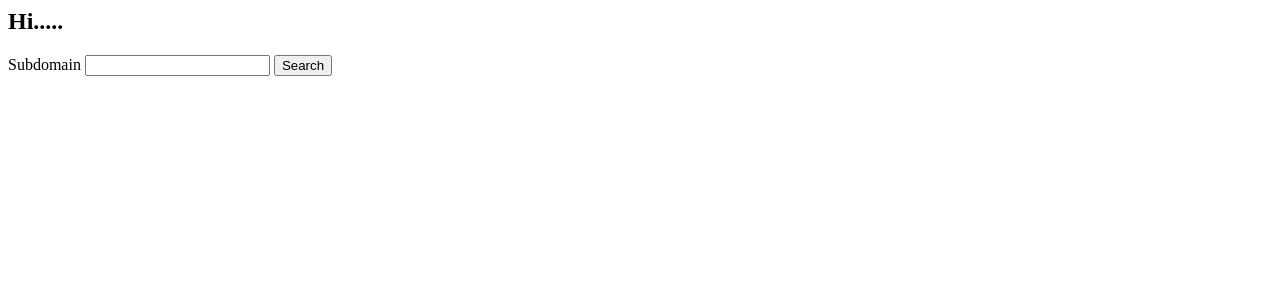
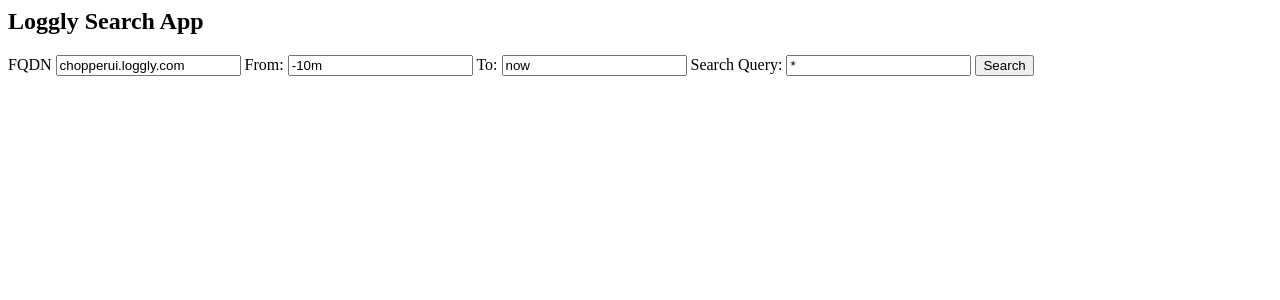
Before and after one commit to hangulo/Basic-Search-App, a Flask app: page / in a window 1280 px wide. Shown: the top 300 px of the page. Run offline with Flask 2, Linux system fonts and the light colour scheme.

Commit message:
More parameters, and added defaults

```diff
--- a/app/forms.py
+++ b/app/forms.py
@@ -10,5 +10,8 @@
   submit = SubmitField("Send")
 
 class SearchForm(Form):
-  subdomain = TextField("Subdomain")
+  subdomain = TextField("FQDN", default="chopperui.loggly.com")
+  searchFrom = TextField("From:", default="-10m")
+  searchTo = TextField("To:", default="now")
+  query = TextField("Search Query:", default="*")
   submit = SubmitField("Search")
--- a/app/routes.py
+++ b/app/routes.py
@@ -12,11 +12,15 @@
 def root():
     form = SearchForm()
     if request.method == 'POST':
-        subdomain2 = str(form.subdomain.data)
-        print subdomain2 + "!!!!!!!!!!!!!"
-        subdomain = "chopperui.loggly.com"
-        rsid= initiateSearch(subdomain)
-        results_JSON= getSearchResults(rsid, subdomain2)
+        # Get the user's inputs
+        subdomain = str(form.subdomain.data)
+        searchFrom = str(form.searchFrom.data)
+        searchTo = str(form.searchTo.data)
+        query = str(form.query.data)
+
+        ## Begin the Search Query
+        rsid= initiateSearch(subdomain,searchFrom,searchTo,query)
+        results_JSON= getSearchResults(rsid, subdomain)
 
         events_JSON = results_JSON["events"]
         results_TXT= json.dumps(results_JSON, sort_keys=True,indent=4, separators=(',', ': '))
@@ -24,9 +28,9 @@
 
         events_num =  str(results_JSON["total_events"])
         page_num = str(results_JSON["page"])
-        print "# of events: "+ events_num
-        print "Page "+ page_num
-        print "############   Just Events: "+ str(results_JSON["events"])
+        #print "# of events: "+ events_num
+        #print "Page "+ page_num
+        #print "############   Just Events: "+ str(results_JSON["events"])
 
         return render_template('results.html',form=form, x=events_num, y=events_TXT, z=events_num )
     return render_template('index.html', form=form)
--- a/app/search.py
+++ b/app/search.py
@@ -3,12 +3,11 @@
 import requests, json
 
 #accountFqdn= "chopperui.loggly.com"
-query= "*0"
-searchFrom= "-1m"
-searchTo= "now"
+#query= "*0"
+#searchFrom= "-1m"
+#searchTo= "now"
 
-
-def initiateSearch(accountFqdn):
+def initiateSearch(accountFqdn,searchFrom,searchTo,query):
 
     search_url = ("https://" + accountFqdn + "/apiv2/search?q=" + query + "&from=" +
                   str(searchFrom) + "&until=" + str(searchTo) + "&order=asc&size=1")
--- a/app/templates/index.html
+++ b/app/templates/index.html
@@ -3,7 +3,7 @@
     <title> Hello </title>
   </head>
   <body>
-  <H2> Hi.....</H2>
+  <H2> Loggly Search App </H2>
     <div class="container">
       {% block content %}
 
@@ -12,6 +12,16 @@
 
     {{ form.subdomain.label }}
     {{ form.subdomain }}
+
+
+    {{ form.searchFrom.label }}
+    {{ form.searchFrom }}
+
+    {{ form.searchTo.label }}
+    {{ form.searchTo }}
+
+    {{ form.query.label }}
+    {{ form.query }}
     {{ form.submit }}
   </form>
 
```
Also changed, not shown: app/templates/results.html (+12 -1 lines).
